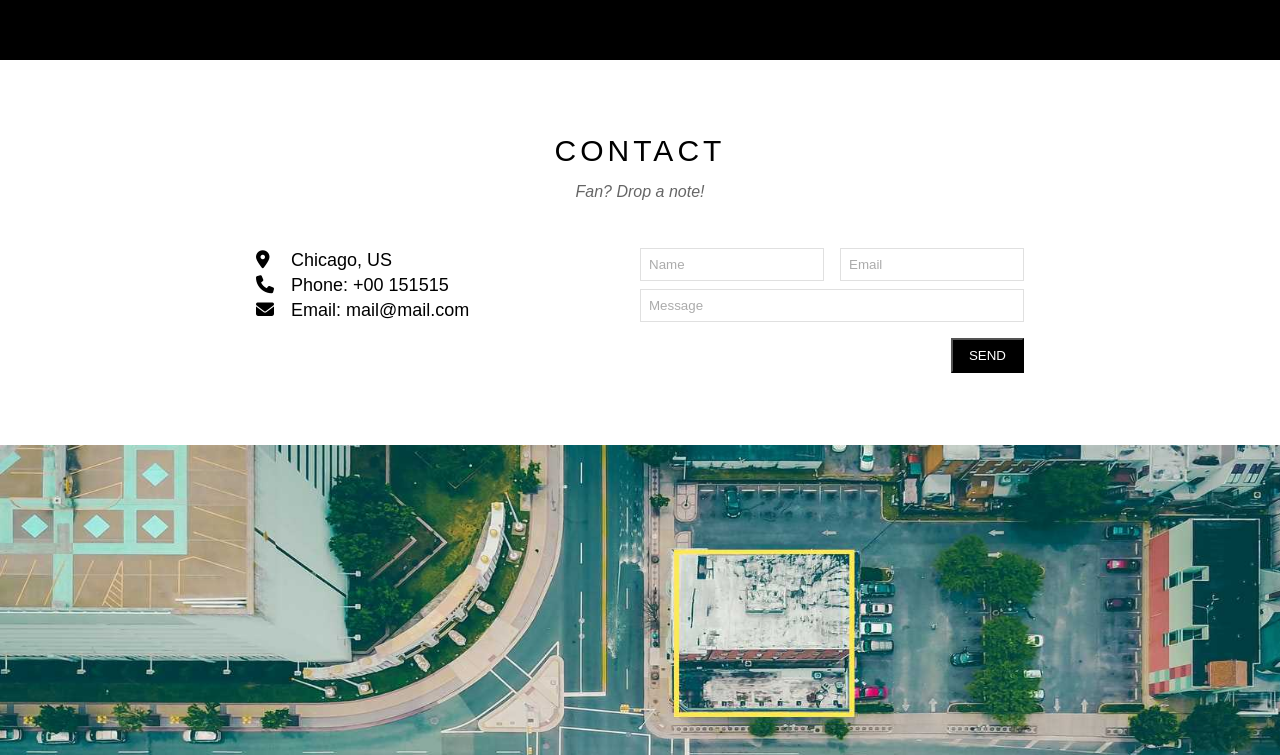
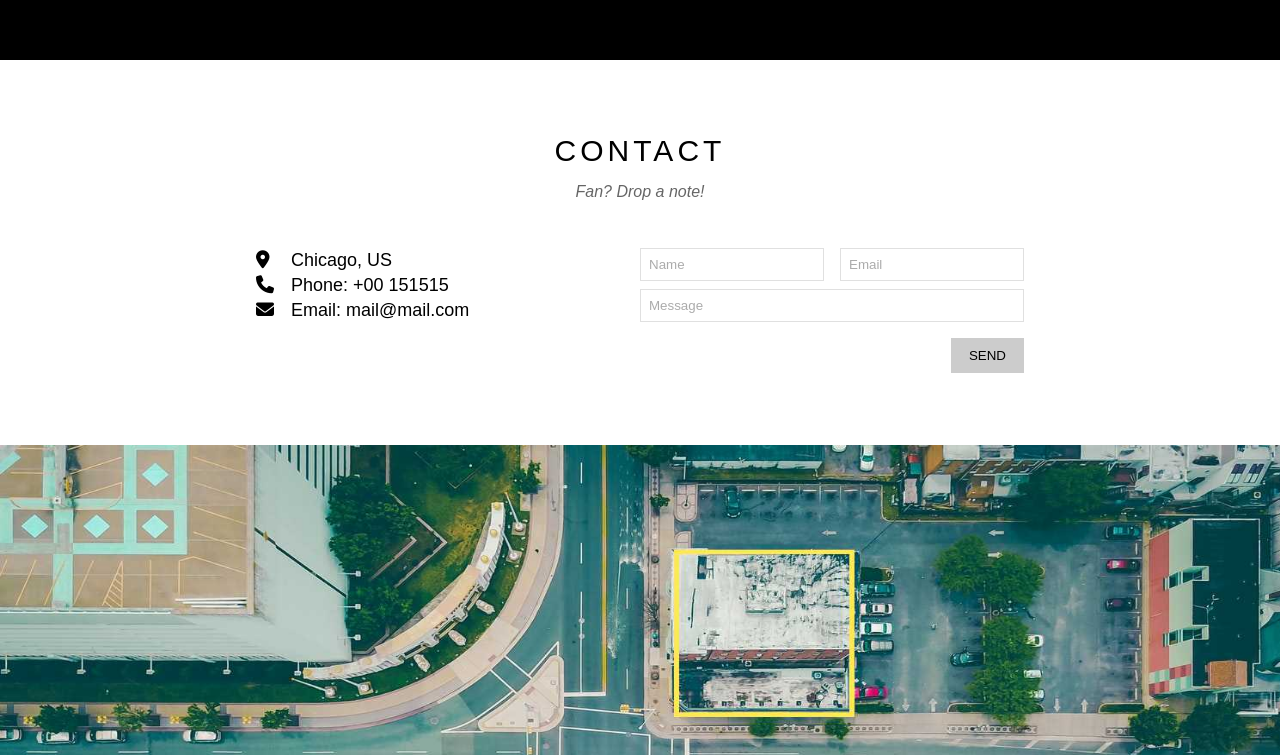
Before and after one commit to Haidzls/the-band, a plain HTML site: page index.html in a window 1280 px wide. In both pictures the pointer is over the input "SEND". Shown: the part 2037-2792 px from the top of the page. Drawn offline with Linux system fonts and the light colour scheme.

Commit message:
add hover for send-buttom

```diff
--- a/asset/css/style.css
+++ b/asset/css/style.css
@@ -321,6 +321,12 @@ html{
     margin: 8px 0;
     float: right;
 }
+
+.send-buttom:hover{
+    background-color: #ccc;
+    border: #ccc solid 2px;
+    color: #000;
+}
 /* footer */
 
 .map{
```
